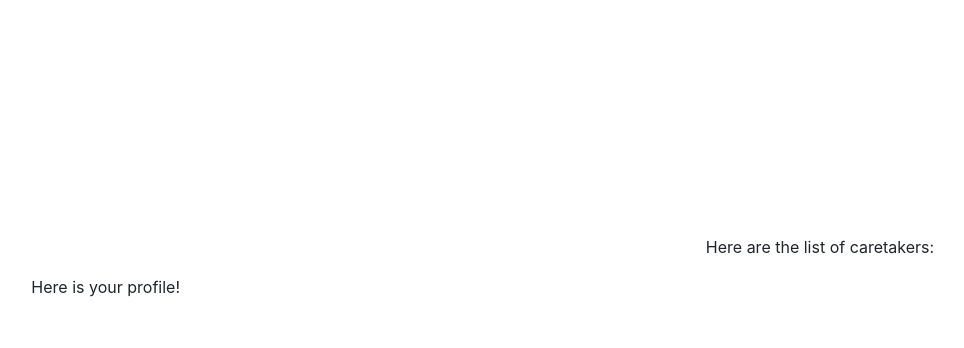
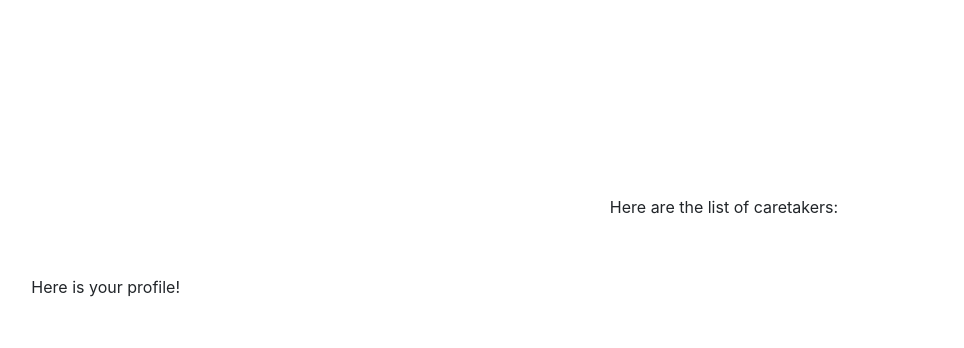
Before and after one commit to wgzesg/CS2102_2021_S1_Team11, a Flask app: template FlaskApp/templates/owner.html in a window 1280 px wide; the page is wider, and only the part inside the window is pictured. Shown: the part 273-621 px from the top of that part, without its empty margins (140-1104 px from the left). Run offline with Flask 2, Linux system fonts and the light colour scheme; the template is opened without the code that fills it: values that come from a table or form of the project are taken from there, others are empty; some libraries are stand-ins or nearby versions.

Commit message:
search fix

```diff
--- a/FlaskApp/templates/owner.html
+++ b/FlaskApp/templates/owner.html
@@ -66,8 +66,9 @@
 
         .table {
             position: absolute;
-            left: 25%;
-            top: 70%;
+            width: 65%;
+            left: 35%;
+            top: 65%;
             transform: translateY(-50%);
         }
 
--- a/FlaskApp/views.py
+++ b/FlaskApp/views.py
@@ -391,6 +391,7 @@ def render_owner_page(page=1):
         """
         parameters = dict(cc = cc, postal_code = postal_code)
         selectedCareTakers = db.session.execute(query, parameters)
+        caretable = ownerHomePage(selectedCareTakers)
 
 
     contact = current_user.contact
```
